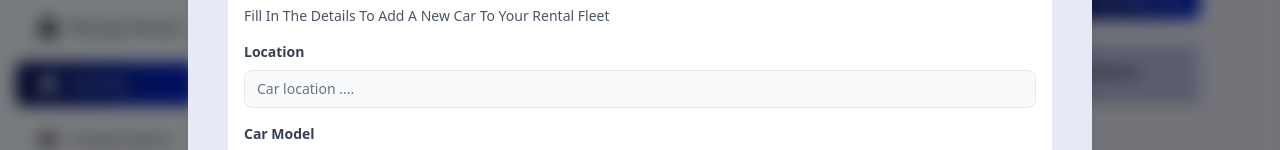
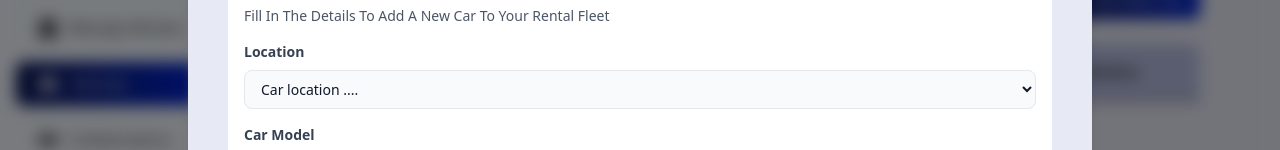
Before and after one commit to muhammadAbdulMannan2022/SlF-Drive, a React (Vite) app: page /dashboard/vehicles in a window 1280 px wide. Both pictures are taken after typing "Sample" into the empty fields and a click on the button "Add New Car". Shown: the part 138-288 px from the top of the page. Built offline with nearby package versions, Linux system fonts and the light colour scheme.

Commit message:
dropdown

```diff
--- a/src/locales/ar/translation.json
+++ b/src/locales/ar/translation.json
@@ -232,6 +232,44 @@
       "automaticTransmission": "ناقل حركة أوتوماتيكي",
       "petrol": "بنزين",
       "withDriver": "مع سائق"
+    },
+    "locations": {
+      "jafnayn": "الجفنين",
+      "alKhoud": "الخوض",
+      "alKhuwair": "الخوير",
+      "alMaabilah": "المعبيلة",
+      "alMawaleh": "الموالح",
+      "alMouj": "الموج",
+      "alBustan": "البستان",
+      "alHail": "الحيل",
+      "alSifah": "السيفة",
+      "alWuttayah": "الوطية",
+      "amerat": "العامرات",
+      "ansab": "الأنصب",
+      "azaiba": "العذيبة",
+      "barrAlJissah": "بر الجصة",
+      "bosher": "بوشر",
+      "darsait": "دارسيت",
+      "ghala": "غال",
+      "ghubrah": "الغبرة",
+      "halban": "حلبان",
+      "hamriya": "الحميرية",
+      "madentSultan": "مدينة السلطان",
+      "qaboos": "مدينة السلطان قابوس",
+      "manumah": "المنومة",
+      "misfah": "المسفاة",
+      "muscatHills": "مسقط هيلز",
+      "muttrah": "مطرح",
+      "qantab": "قنتب",
+      "quriyat": "القريات",
+      "qurm": "القرم",
+      "rusail": "الرسايل",
+      "ruwi": "روي",
+      "seeb": "السيب",
+      "sidab": "سداب",
+      "wadiAlKabir": "وادي الكبير",
+      "yenkit": "ينكت",
+      "yiti": "يتي"
     },
     "uploadCarPicture": "تحميل صورة السيارة",
     "imageUploadedSuccess": "تم تحميل الصورة بنجاح!",
--- a/src/locales/en/translation.json
+++ b/src/locales/en/translation.json
@@ -233,6 +233,44 @@
       "automaticTransmission": "Automatic Transmission",
       "petrol": "Petrol",
       "withDriver": "With Driver"
+    },
+    "locations": {
+      "jafnayn": "Jafnayn",
+      "alKhoud": "Al Khoud",
+      "alKhuwair": "Al Khuwair",
+      "alMaabilah": "Al Maabilah",
+      "alMawaleh": "Al Mawaleh",
+      "alMouj": "Al Mouj",
+      "alBustan": "Al Bustan",
+      "alHail": "Al Hail",
+      "alSifah": "Al Sifah",
+      "alWuttayah": "Al Wuttayah",
+      "amerat": "Amerat",
+      "ansab": "Ansab",
+      "azaiba": "Azaiba",
+      "barrAlJissah": "Barr Al Jissah",
+      "bosher": "Bosher",
+      "darsait": "Darsait",
+      "ghala": "Ghala",
+      "ghubrah": "Ghubrah",
+      "halban": "Halban",
+      "hamriya": "Hamriya",
+      "madentSultan": "Madent Sultan",
+      "qaboos": "Madinat Sultan Qaboos",
+      "manumah": "Manumah",
+      "misfah": "Misfah",
+      "muscatHills": "Muscat Hills",
+      "muttrah": "Muttrah",
+      "qantab": "Qantab",
+      "quriyat": "Quriyat",
+      "qurm": "Qurm",
+      "rusail": "Rusail",
+      "ruwi": "Ruwi",
+      "seeb": "Seeb",
+      "sidab": "Sidab",
+      "wadiAlKabir": "Wadi Al Kabir",
+      "yenkit": "Yenkit",
+      "yiti": "Yiti"
     },
     "uploadCarPicture": "Upload Car Picture",
     "imageUploadedSuccess": "Image uploaded successfully!",
--- a/src/pages/Vehicles/helpersComponent/AddNewCarForm.jsx
+++ b/src/pages/Vehicles/helpersComponent/AddNewCarForm.jsx
@@ -71,6 +71,45 @@ const AddNewCarForm = ({ setIsModalOpen, id }) => {
     console.log("Form cancelled");
     setIsModalOpen(false);
   };
+  const locations = [
+    "jafnayn",
+    "alKhoud",
+    "alKhuwair",
+    "alMaabilah",
+    "alMawaleh",
+    "alMouj",
+    "alBustan",
+    "alHail",
+    "alSifah",
+    "alWuttayah",
+    "amerat",
+    "ansab",
+    "azaiba",
+    "barrAlJissah",
+    "bosher",
+    "darsait",
+    "ghala",
+    "ghubrah",
+    "halban",
+    "hamriya",
+    "madentSultan",
+    "qaboos",
+    "manumah",
+    "misfah",
+    "muscatHills",
+    "muttrah",
+    "qantab",
+    "quriyat",
+    "qurm",
+    "rusail",
+    "ruwi",
+    "seeb",
+    "sidab",
+    "wadiAlKabir",
+    "yenkit",
+    "yiti"
+  ];
+
 
   return (
     <div className="w-full max-w-7xl h-[80vh] mx-auto overflow-hidden">
@@ -90,15 +129,18 @@ const AddNewCarForm = ({ setIsModalOpen, id }) => {
               <label className="block text-sm font-semibold text-gray-700 mb-2">
                 {t("addNewCar.location")}
               </label>
-              <input
-                type="text"
-                placeholder={t("addNewCar.locationPlaceholder")}
+              <select
                 value={state.formData.location}
-                onChange={(e) =>
-                  handleInputChange(null, "location", e.target.value)
-                }
-                className="w-full px-3 py-2 bg-gray-50 border border-gray-200 rounded-lg focus:outline-none focus:ring-2 focus:ring-blue-500 focus:border-transparent text-gray-900 placeholder-gray-500 text-sm"
-              />
+                onChange={(e) => handleInputChange(null, "location", e.target.value)}
+                className="w-full px-3 py-2 bg-gray-50 border border-gray-200 rounded-lg focus:outline-none focus:ring-2 focus:ring-blue-500 focus:border-transparent text-gray-900 text-sm"
+              >
+                <option value="">{t("addNewCar.locationPlaceholder")}</option>
+                {locations.map((loc) => (
+                  <option key={loc} value={loc}>
+                    {t(`addNewCar.locations.${loc}`)}
+                  </option>
+                ))}
+              </select>
             </div>
 
             {/* Car Model */}
```
